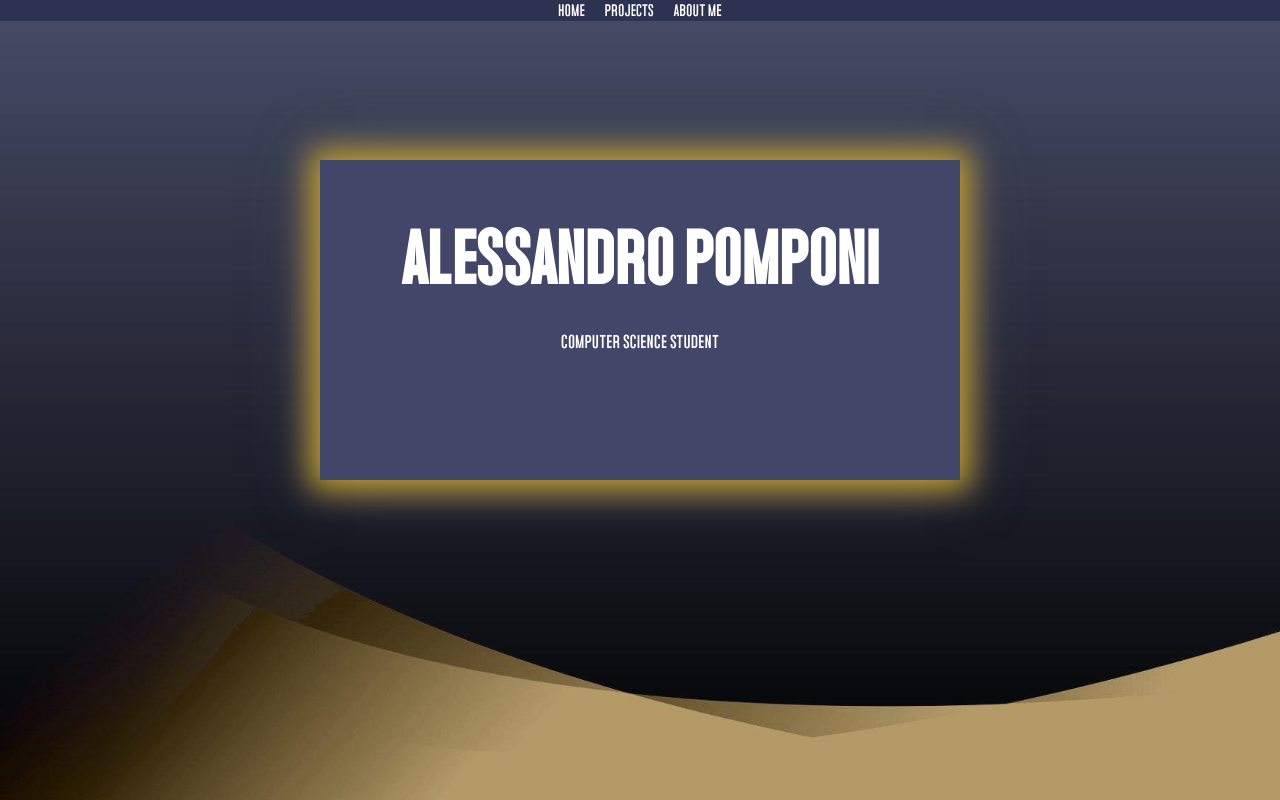
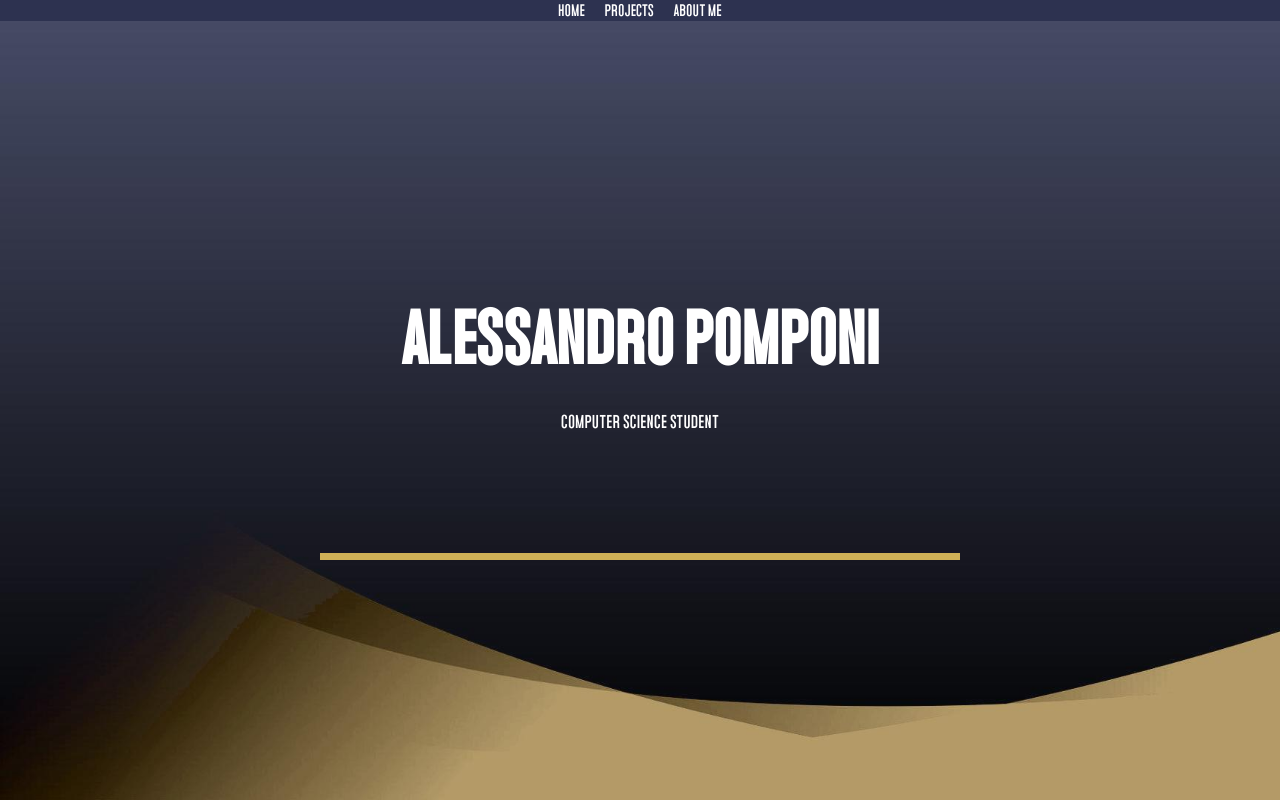
Before and after one commit to Ale20p/Portfolio, a Nuxt app: page / in a window 1280 px wide. Built offline with nearby package versions, Linux system fonts and the light colour scheme.

Commit message:
v1.0 of border container on home page

```diff
--- a/assets/main.css
+++ b/assets/main.css
@@ -1,7 +1,7 @@
 :root {
     --primary-color: #2D3250;
     --secondary-color: #424769;
-    --accent-color: #c5a030;
+    --accent-color: #cfb056;
     --background-color: #484d68;
     --text-color: white;
   }
--- a/pages/index.vue
+++ b/pages/index.vue
@@ -1,9 +1,16 @@
 <template>
   <div class="main-page">
     <div class="middle-of-page">
-      <h1>Alessandro Pomponi</h1>
+      <!-- The SVG is sized to fill the container and has a 100x85 viewBox, so we can easily calculate a rectangle perimeter = 2*(100+85) = 370. -->
+      <svg class="svg-border" viewBox="0 0 100 85" preserveAspectRatio="none" xmlns="http://www.w3.org/2000/svg">
+        <!-- Path starts at bottom left corner (0, 85), goes to bottom right corner (100, 85), then goes top right (100, 0), then to top left (0, 0), and then back down to close. -->
+        <path class="border-of-middle" d="M 0, 85 L 100, 85 L 100, 0 L 0, 0 Z" />
+      </svg>
+      <div class="text">
+        <h1 class="myname">Alessandro Pomponi</h1>
 
-      <p>Computer Science Student</p>
+        <p class="titles">Computer Science Student</p>
+      </div>
     </div>
   </div>
 </template>
@@ -16,10 +23,8 @@
 .main-page {
   display: flex;
   flex-direction: column;
-  /* Fill the entire viewport: */
-  height: 100vh;
-  /* Center child elements both horizontally and vertically: */
-  justify-content: center;
+  height: 100vh; /* Fill the entire viewport: */
+  justify-content: center; /* Center child elements both horizontally and vertically: */
   align-items: center;
   background-image: url(~/assets/images/home-background.jpg);
   background-position: center center;
@@ -30,17 +35,47 @@
 }
 
 .middle-of-page {
-  position: absolute;
-  top: 20%;
-  left: 50%;
-  transform: translateX(-50%);
+  position: relative;
   text-align: center;
   height: 40%;
   width: 50%;
-  background-color: var(--secondary-color);
-  border: none; /* No solid border */
-  box-shadow: 0 0 30px 10px var(--accent-color), /* Gold glow */
-              0 0 60px 0px var(--background-color); /* Fades into page background */
+  background-color: transparent;
+  margin: 0 auto;
+}
+
+/* Absolutely position the svg to fill the .middle-of-page container */
+.svg-border {
+  position: absolute;
+  width: 100%;
+  height: 100%;
+  top: 0;
+  left: 0;
+  pointer-events: none;
+}
+
+/* The 'draw border' styles */
+.border-of-middle {
+  fill: none;
+  stroke: var(--accent-color);
+  /* The perimeter for the 100x85 viewbox is 370, so -> */
+  stroke-dasharray: 370; /* This defines the stroke outline of the shape as a dashed pattern, 140 represents length of the visible dash, 540 represents gap in stroke */
+  stroke-dashoffset: 270; /* Offsets the stroke of the dash pattern */
+                          /* make -100 of the perimeter in order to show bottom line, so hides everything except first 100 of perimeter */
+  stroke-width: 4%;
+  transition: stroke-dashoffset 0.5s linear,
+              stroke-width 0.5s linear;
+}
+
+/* Text layering above the svg */
+.text {
+  position: relative;
+  z-index: 1; /* Ensures the text stays above the svg */
+}
+
+/* On hover, animate from dashoffset=370 to dashoffset=0. */
+.middle-of-page:hover .border-of-middle{
+  stroke-dashoffset: 0; /* Reveals the entire perimeter */
+  stroke-width: 2.5%;
 }
 
 .middle-of-page > * {
@@ -48,19 +83,13 @@
   max-width: 100%; /* Prevent overflowing horizontally */
 }
 
-.middle-of-page h1 {
+.myname {
+  font-size: 10vh;
   margin-bottom: 25px;
 }
 
-.middle-of-page p {
+.titles {
+  font-size: 2.5vh;
   margin-top: 0;
 }
-
-h1 {
-  font-size: 10vh;
-}
-
-p {
-  font-size: 2.5vh;
-}
 </style>
```
